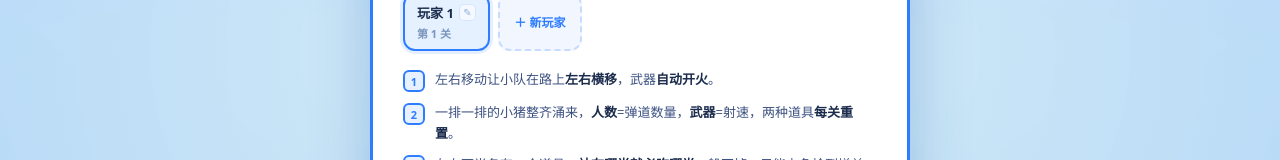
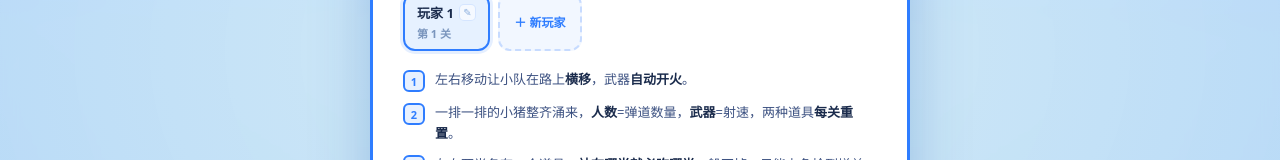
Before and after one commit to govin-tom/dealer-batch-add-prototype, a plain HTML site: page road-lane-sweeper.html in a window 1280 px wide. Shown: the part 286-446 px from the top of the page. Drawn offline with Linux system fonts and the light colour scheme; animation ran at ten frames a second.

Commit message:
fix: 精简首页规则文案，去掉重复的左右表述

```diff
--- a/road-lane-sweeper.html
+++ b/road-lane-sweeper.html
@@ -3386,7 +3386,7 @@
         </div>
       </div>
       <div class="rules">
-        <div class="rule"><span class="k">1</span><span>左右移动让小队在路上<em>左右横移</em>，武器<em>自动开火</em>。</span></div>
+        <div class="rule"><span class="k">1</span><span>左右移动让小队在路上<em>横移</em>，武器<em>自动开火</em>。</span></div>
         <div class="rule"><span class="k">2</span><span>一排一排的小猪整齐涌来，<em>人数</em>=弹道数量，<em>武器</em>=射速，两种道具<em>每关重置</em>。</span></div>
         <div class="rule"><span class="k">3</span><span>左右两半各有一个道具，<em>站在哪半就必吃哪半</em>，躲不掉，只能力争抢到增益的那边。</span></div>
         <div class="rule"><span class="k">4</span><span>血量 <em>3 点</em> 每关回满，被撞一次扣 1 点，扣完即失败。</span></div>
```
